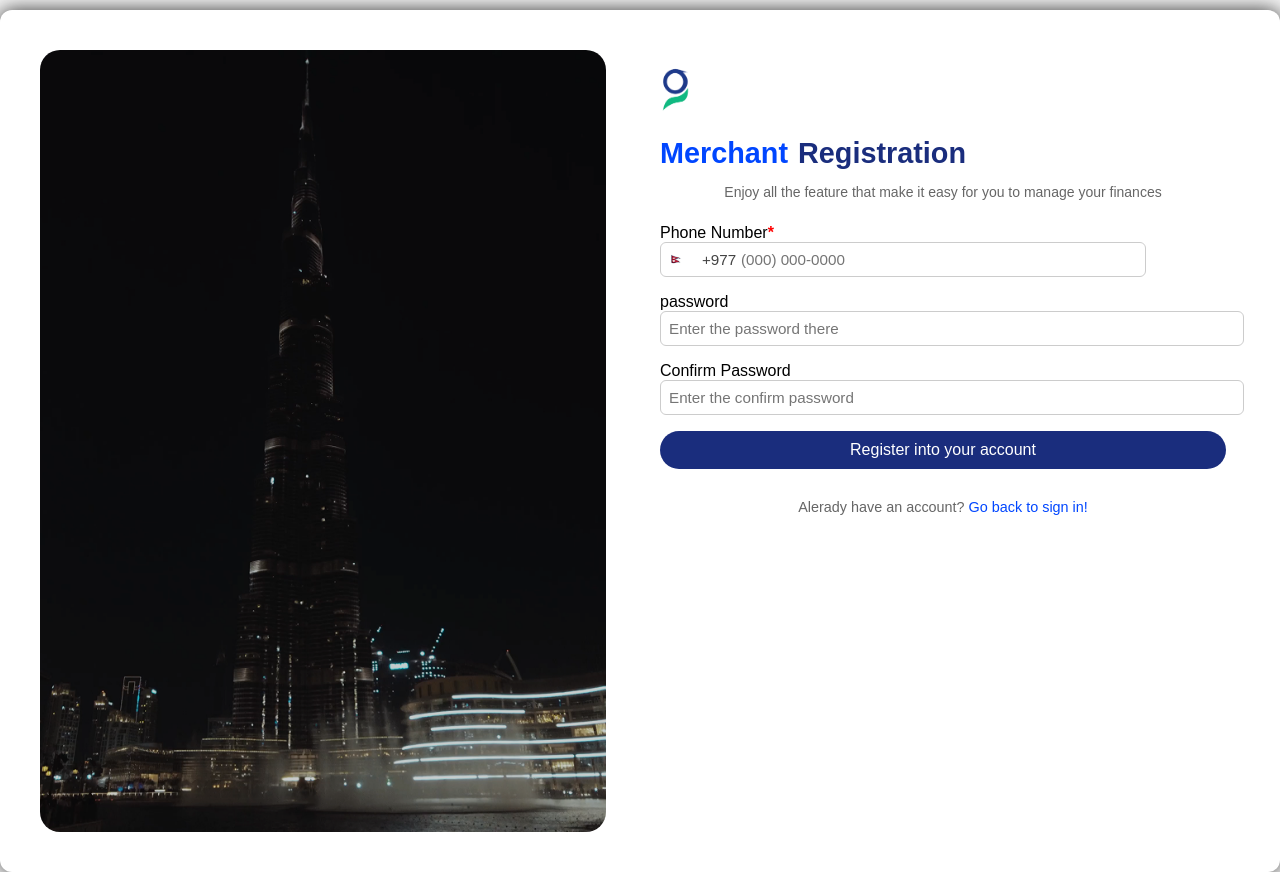
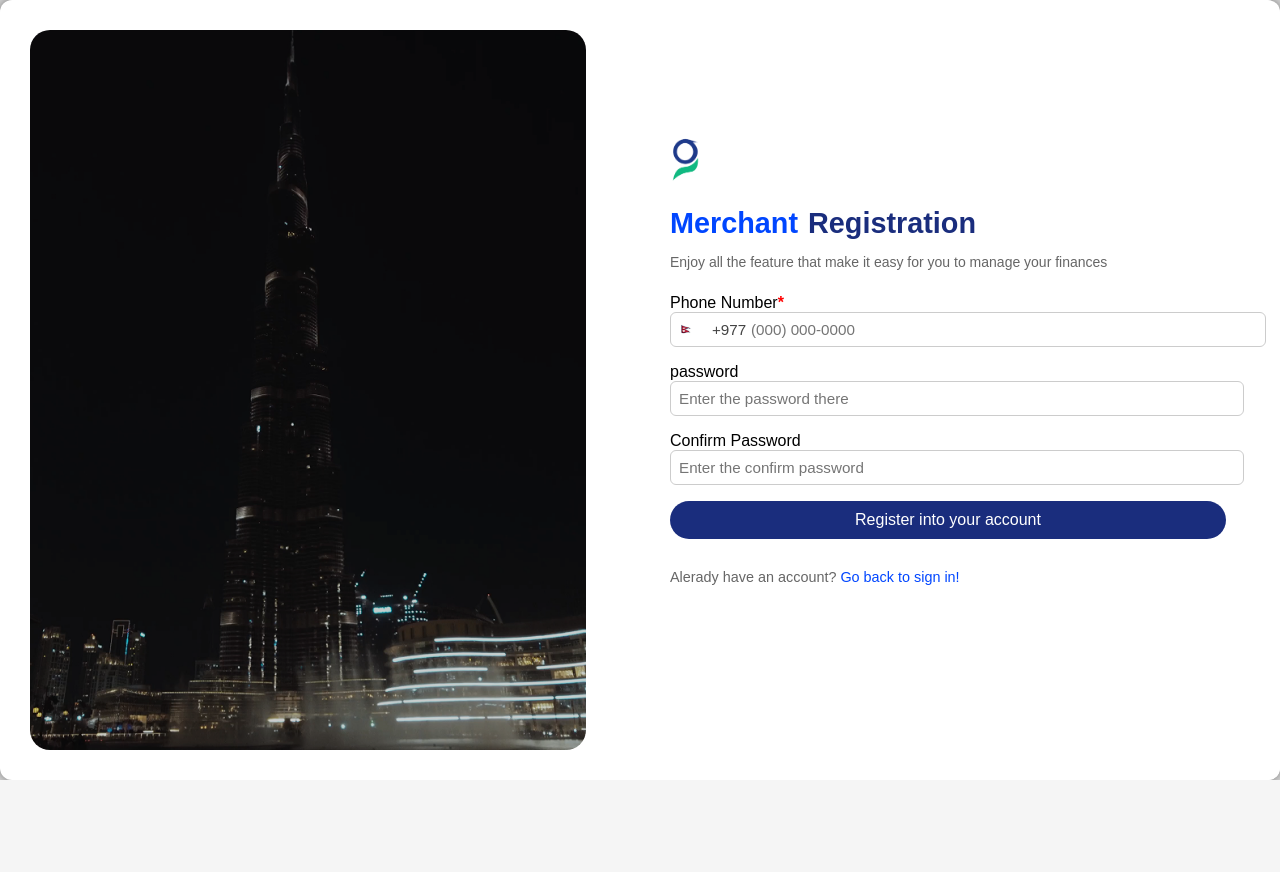
Before and after one commit to sugamraut/form-design, a React (Vite) app: page /register in a window 1280 px wide. After the commit the page ends 800 px from the top, so only its background shows below. Built offline with nearby package versions, Linux system fonts and the light colour scheme.

Commit message:
designe the filed at  hole page

```diff
--- a/src/assets/css/login.css
+++ b/src/assets/css/login.css
@@ -5,7 +5,6 @@ body {
 }
 
 .login-container {
-  display: flex;
   justify-content: center;
   align-items: center;
   width: 100%;
@@ -35,21 +34,20 @@ body {
 
 .form-section {
   flex: 1;
-  display: flex;
-  justify-content: center;
-  align-items: center;
-  padding: 2rem;
   background-color: #fff;
   padding-top: 55px;
   padding-bottom: 55px;
   padding-right: 54px;
   padding-left: 54px;
+  justify-content: flex-start;
+  position: relative;
+  top: 100px;
 }
 
 
 .login-form {
   width: 100%;
-  max-width: 380px;
+  max-width: 860px;
   text-align: center;
 }
 
@@ -80,12 +78,12 @@ body {
   font-weight: bold;
 }
 
-.input-with-prefix {
+.input-with-prefi {
   position: relative;
   margin-bottom: 1rem;
 }
 
-.input-with-prefix .prefix {
+.input-with-prefi .prefix {
   position: absolute;
   top: 50%;
   left: 12px;
@@ -95,8 +93,8 @@ body {
   margin-left: 30px;
 }
 
-.input-with-prefix input {
-  width: 100%;
+.input-with-prefi input {
+  width: 130%;
   padding: 0.5rem 0.5rem 0.5rem 48px;
   border: 1px solid #ccc;
   border-radius: 6px;
@@ -168,3 +166,12 @@ button:hover {
   padding-right: 10px;
 
 }
+input[type="tel"]:focus{
+  border: 1px solid #000;
+  outline: none;
+}
+input[type="password"]:focus{
+  border: 1px solid #000; /* Apply border on click/focus */
+      outline: none;
+
+}
--- a/src/assets/css/register.css
+++ b/src/assets/css/register.css
@@ -6,14 +6,13 @@ body{
     justify-content: center;
 
 }
-.Register-continer{
+.register-continer{
     justify-content: center;
     align-items: center;
-    padding-top: 10px;
     padding-bottom: 0px;
     overflow-x: hidden;
 }
-.Register-box{
+.register-box{
     display: flex;
     background-color: #fff;
     border-radius: 12px;
@@ -22,9 +21,8 @@ body{
 }
 .image-section{
     flex:1;
-    padding-left:40px;
-    padding-top: 40px;
-    padding-bottom: 40px;
+    height: 90vh;
+    padding: 30px;
 }
 .image-section img{
     width :100%;
@@ -34,12 +32,14 @@ body{
 }
 .form-sec{
     flex: 1;
-    justify-content: center;
-    align-items: center;
+    background-color: #fff;
     padding-top: 55px;
     padding-bottom: 55px;
     padding-left: 54px;
     padding-right: 54px;
+    justify-content: flex-start;
+    position: relative;
+    top: 80px;
 }
 .Register-form{
     width: 100%;
@@ -54,15 +54,15 @@ body{
     width: 48px;
     height: 48px;
 }
-.Register-form h2{
+.register-form h2{
     font-size: 1.8rem;
     margin-bottom: 0.5rem;
 }
-.Register-form .highlig{
+.register-form .highlig{
     color: #0046ff;
 }
 
-.Register-form p{
+.register-form p{
     margin-bottom: 1.5rem;
     color: #666;
 }
@@ -91,7 +91,7 @@ body{
   border-radius: 6px;
   font-size: 0.95rem;
   padding-left: 80px;
-  width: 100%;
+  width: 130%;
 }
 input[type="password"] {
   width: 100%;
@@ -145,3 +145,12 @@ button:hover {
 .highlig{
    padding-right: 10px;
 }
+input[type="password"]:focus{
+  border: 1px solid #000; /* Apply border on click/focus */
+      outline: none;
+
+}
+input[type="tel"]:focus{
+  border: 1px solid #000;
+  outline: none;
+}
--- a/src/pages/Register/Register.tsx
+++ b/src/pages/Register/Register.tsx
@@ -6,14 +6,14 @@ import nepal from "../../assets/images/nepal.webp";
 function Register() {
   return (
     <>
-      <div className="Register-continer">
-        <div className="Register-box">
+      <div className="register-continer">
+        <div className="register-box">
           <div className="image-section">
             <img src={side} style={{ borderRadius: "20px" }} alt="" />
           </div>
           {/* right side section */}
           <div className="form-sec">
-            <form className="Register-form">
+            <form className="register-form">
               <div className="logo-cont">
                 <img
                   src={top}
@@ -26,7 +26,7 @@ function Register() {
                 {" "}
                 <span className="highlig">Merchant</span> Registration
               </h2>
-              <p>
+              <p style={{display:"flex"}}>
                 Enjoy all the feature that make it easy for you to manage your
                 finances
               </p>
--- a/src/pages/log-in/Login.tsx
+++ b/src/pages/log-in/Login.tsx
@@ -23,7 +23,7 @@ function Login() {
             <h2 style={{ display: "flex" }}>
               <span className="highlight"> Welcome </span> Back!
             </h2>
-            <p>
+            <p style={{ display:"flex"}}>
               Enjoy all the features that make it easy for you to manage your
               finances
             </p>
@@ -31,7 +31,7 @@ function Login() {
             <label htmlFor="phone" style={{ color: "black", display: "flex" }}>
               Phone Number <span className="required">*</span>
             </label>
-            <div className="input-with-prefix">
+            <div className="input-with-prefi">
               <img src={nepal} alt="" className="flag-icon" />
               <span className="prefix">+977</span>
 
```
Lines whose indentation alone changed are shown as unchanged.
